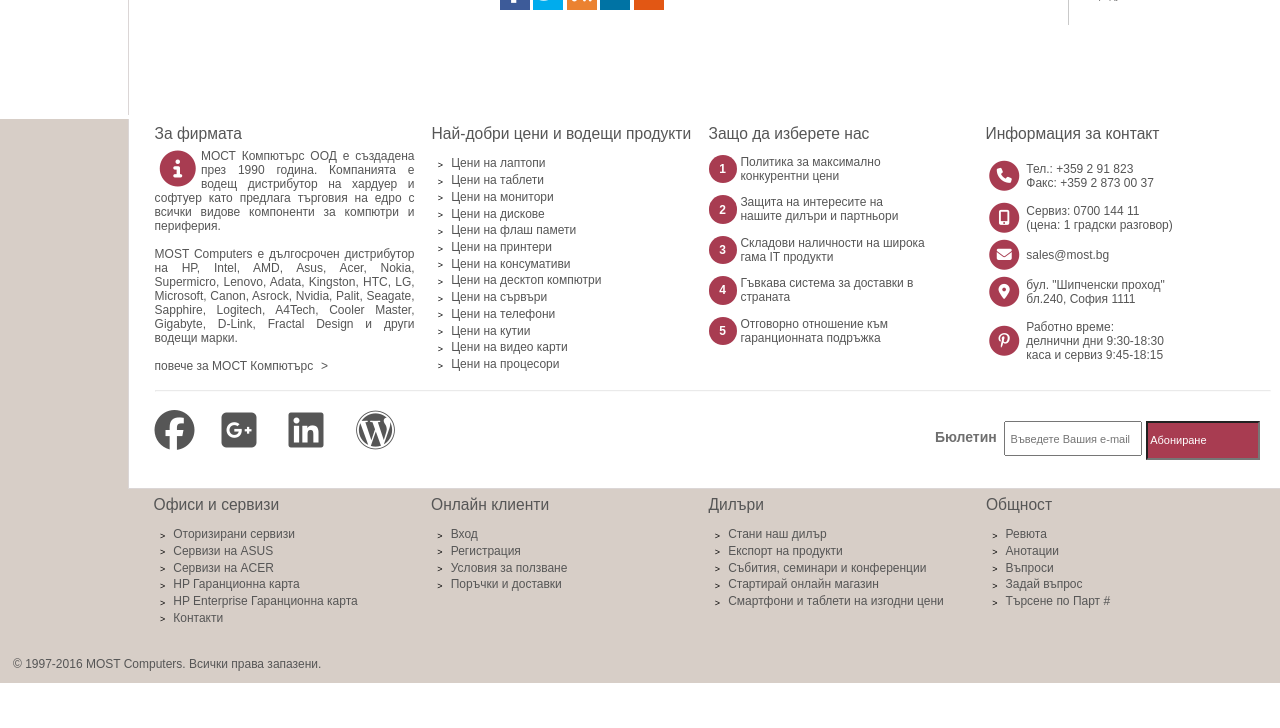
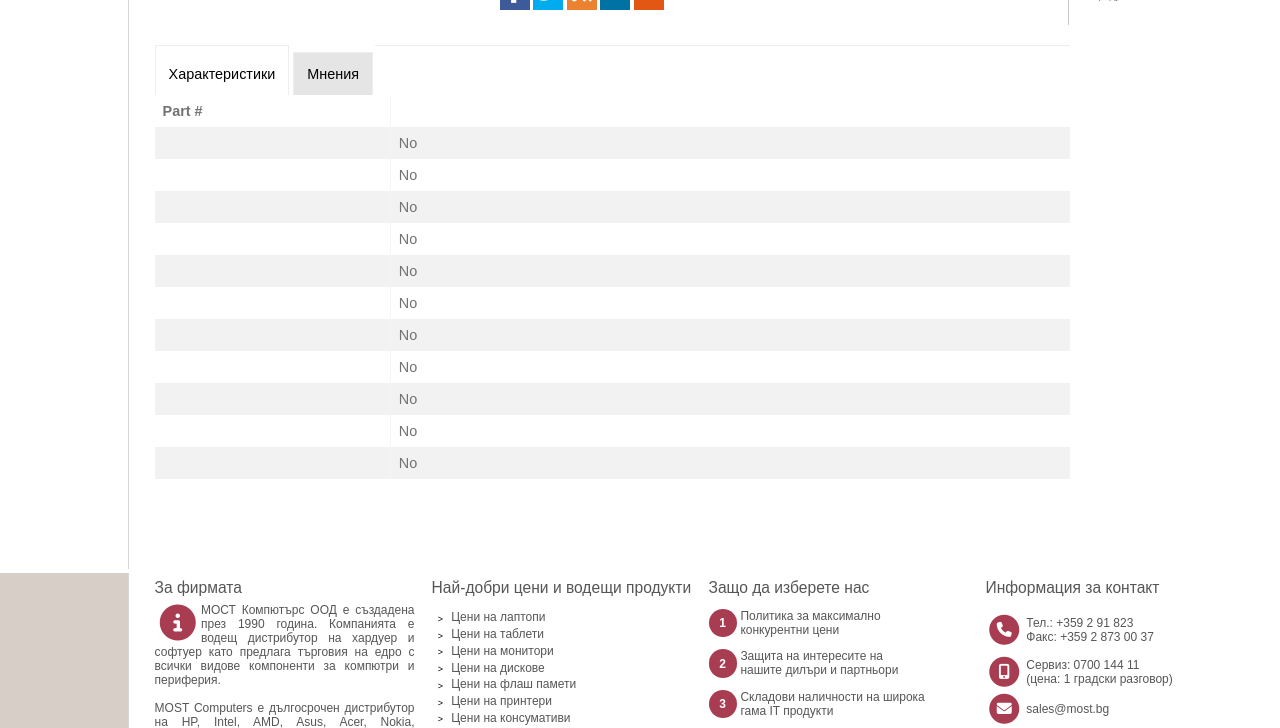
Before and after one commit to kznikov/Project, a PHP site: page /index.php?page=singleProduct in a window 1280 px wide; the page is wider, and only the part inside the window is pictured. Shown: the part 557-1285 px from the top of that part. Before the commit the page ends 1240 px from the top of that part, so only its background shows below. Run offline with PHP 8.4, Linux system fonts and the light colour scheme; data that the repository does not hold is empty; some libraries are stand-ins or nearby versions.

Commit message:
product features/comments

```diff
--- a/assets/css/header_footer.css
+++ b/assets/css/header_footer.css
@@ -78,6 +78,10 @@ body{
     padding-left: 5px;
     height: 100%;
     width: 100%;
+     -o-transition:.5s;
+    -ms-transition:.5s;
+    -moz-transition:.5s;
+    -webkit-transition:.5s;
 }
 
 
--- a/assets/css/style.css
+++ b/assets/css/style.css
@@ -69,6 +69,10 @@ input{
 	outline: none;
 }
 
+textarea{
+	outline: none;
+}
+
 
 input:hover{
 	border:1px solid grey;
@@ -113,12 +117,22 @@ label{
 .error_show{
 	color: red;
 	font-size: 13px;
+
 }
-
 
 
 input.invalid{
 	border: 2px solid red;
+}
+
+textarea.invalid{
+	border: 2px solid red;
+	outline: none;
+}
+
+textarea.valid{
+	border: 2px solid green;
+	outline: none;
 }
 
 input.valid{
@@ -888,8 +902,12 @@ nav li{
 
 
 #sec_img article img{
-	width: 75px;
+	width: 78px;
 	height: 50px;
+	 -o-transition:.5s;
+    -ms-transition:.5s;
+    -moz-transition:.5s;
+    -webkit-transition:.5s;
 }
 
 
@@ -900,6 +918,7 @@ nav li{
 .small_img:hover{
 	cursor:pointer;
 	clear: both;
+	box-shadow: 0 0 10px grey;
 }
 
 
@@ -1216,3 +1235,113 @@ strong {
 	background-color: #84060d;
 	color:green;
 }
+
+
+#sec_features{
+	clear: both;
+	width: 82%;
+}
+
+#sec_features hr{
+	clear: both;
+	margin: 0px;
+}
+
+
+.product_info{
+	border:0px;
+	height: 50px;
+	margin: 0px;
+	font-weight: bold;
+	color:#5f5f5f;
+	background-color:#eeeeee;
+	outline: none;
+	display: inline-block;
+}
+
+
+#buy_span{
+	color:green;
+}
+
+
+#hr_div{
+	border-bottom: 1px solid #eeeeee;
+	float: right;
+	width: 695px;
+
+}
+
+#opinion{
+	display: none;
+}
+
+
+
+#features table {
+    border-collapse: collapse;
+    width: 100%;
+}
+
+
+
+#features th{
+	border-right: 1px solid #f5f5f5;
+  	width: 230px;
+    text-align: left;
+    padding: 8px;
+}
+
+#features td {
+	width: 700px;
+	 padding: 8px;
+}
+
+#features tr:nth-child(even){
+	background-color: #f2f2f2
+}
+
+
+#opinion h1{
+	font-size:1.7em;
+	margin-top: 20px;
+	margin-bottom: 10px;
+}
+
+#opinion p{
+	font-size:0.7em;
+	margin: 0px;
+}
+
+
+#opinion textarea {
+	display: block;
+}
+
+
+#submit_opinion{
+	margin-top: 20px;
+}
+
+
+
+
+.open_button{
+	background-color: white;
+	font-size:1em;
+	padding:13px;
+	padding-top:20px;
+	border: 1px solid #eeeeee;
+	border-bottom:0px;
+	outline: none;
+}
+
+.close_button{
+	background-color: #e5e5e5;
+	font-size:1em;
+	padding:13px;
+	border: 1px solid #eeeeee;
+	border-bottom:0px;
+	outline: none;
+
+}
--- a/products.php
+++ b/products.php
@@ -216,7 +216,7 @@
 					$cnt++;
 				}?>
 				</ul>
-				<hr style="margin:0px;"/>
+				<hr style="clear:both;margin:0px;"/>
 				<ul id="pages"><?php echo $paginationCtrls; ?></ul>
 			<?php
 			}else{?>
--- a/singleProduct.php
+++ b/singleProduct.php
@@ -3,6 +3,10 @@
 
 	include_once 'dbconnect.php';
 	$images = explode('/', $product['Picture']);
+
+
+	$columns = array_keys($product);
+	//var_dump($columns);
 ?>
 
 <link href="./assets/css/image_zoom.css" rel="stylesheet" type="text/css">
@@ -48,7 +52,7 @@
 			<input id="quantity" type="number" min="1" name="quantity"/>
 		</form>
 		<?php }else{?>
-			<a href="./?page=login"><img id="prof_pic" src="./assets/images/profile.png"/><span style="color:green;">Регистрирайте се,<br/>за да поръчате!</span></a>
+			<a href="./?page=login"><img id="prof_pic" src="./assets/images/profile.png"/><span id="buy_span">Регистрирайте се,<br/>за да поръчате!</span></a>
 		<?php }?>
 		<hr style="margin-top:20px;"/>
 
@@ -81,6 +85,49 @@
 		** В много редки случаи са възможни технически грешки в спецификациите на продуктите.</p>
 	</section>
 
+	<section id="sec_features">
+		<button id="features_button" class="open_button" onclick="showFeatures()" class="product_info">Характеристики</button>
+		<button id="opinion_button" class="close_button" onclick="showOpinions()" class="product_info">Мнения</button>
+		<div id='hr_div'></div>
+		<article id="features">
+			<table>
+			  <tr>
+			    <th scope="row"><?= "Part #"?></th>
+			     <td><?=$product['Part #']?></td>
+			 </tr>
+			 <?php for($index = 10;$index<=20;$index++){?>
+			 <tr>
+			 	<th scope="row"><?=$columns[$index]?></th>
+			 	 <td><?php if(empty($product[$columns[$index]])) echo "No"; else echo $product[$columns[$index]]?></td>
+			 	</tr>
+			 <?php }?>
+			</table>
+
+		</article >
+		<article id="opinion">
+			<h1>ДОБАВИ МНЕНИЕ</h1>
+			<p>за: <strong><?=$product['Model']?></strong></p>
+			<form id="form_opinion" action="" method="post">
+				<div>
+					<label>Псевдоним<span class="required"><sup>*</sup></span></label>
+					<input id="opinion_alias" type="text" name="alias" value=""/>
+					<span class="error">Това поле е задължително.</span>
+				</div>
+				<div>
+					<label>Заглавие<span class="required"><sup>*</sup></span></label>
+					<input id="opinion_title" type="text" name="title" value=""/>
+					<span class="error">Това поле е задължително.</span>
+				</div>
+				<div>
+					<label>Мнение<span class="required"><sup>*</sup></span></label>
+					<textarea id="opinion_opinion" rows="6" cols="50" name="opinion" value=""></textarea>
+					<span class="error">Това поле е задължително.</span>
+				</div>
+				<input id="submit_opinion" class="button" type="submit" name="submit" value="Добави"/>
+			</form>
+		</article>
+	</section>
+
 
 
 </main>
```
Also changed, not shown: assets/javascript/javascript.js (+82 -1 lines).
